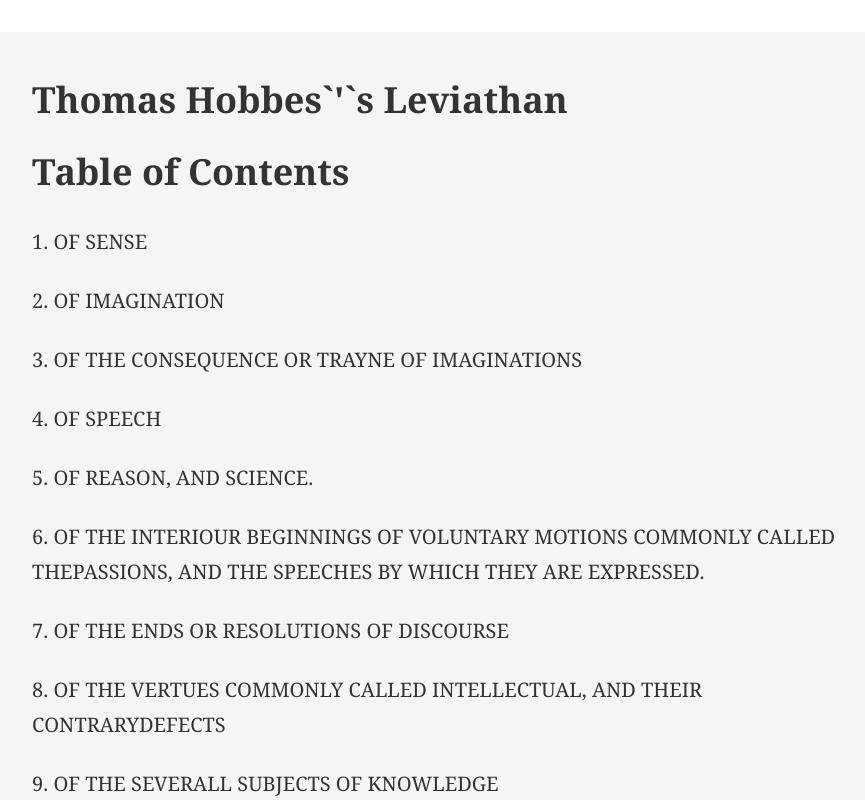
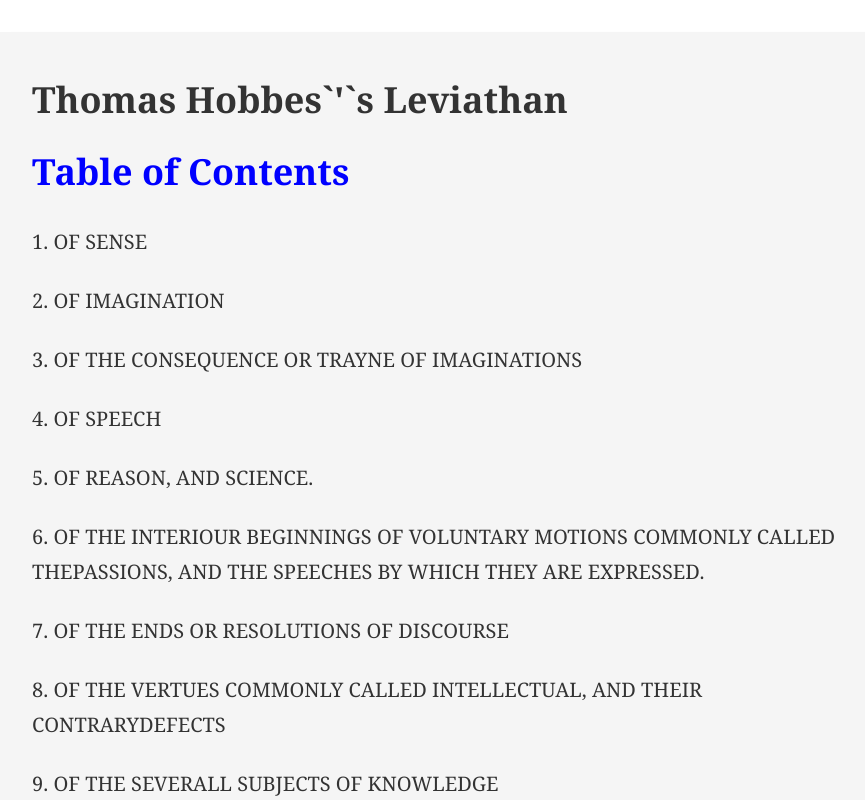
Before and after one commit to 3willows/leviathan, a Next.js app: page / in a window 1280 px wide. Shown: the top 800 px of the page, without its empty margins (192-1057 px from the left). Built offline with nearby package versions, Linux system fonts and the light colour scheme.

Commit message:
Format h2 and h3.

```diff
--- a/app/globals.css
+++ b/app/globals.css
@@ -71,3 +71,15 @@
 .custom-line-spacing {
   line-height: 1.75; /* Adjust this value as needed */
 }
+
+h2 {
+  font-weight: 700;
+  color: blue;
+  line-height: 2.5; /* Adjust this value as needed */
+}
+
+h3 {
+  font-weight: 700;
+  color: blueviolet;
+  line-height: 2.5; /* Adjust this value as needed */
+}
```
